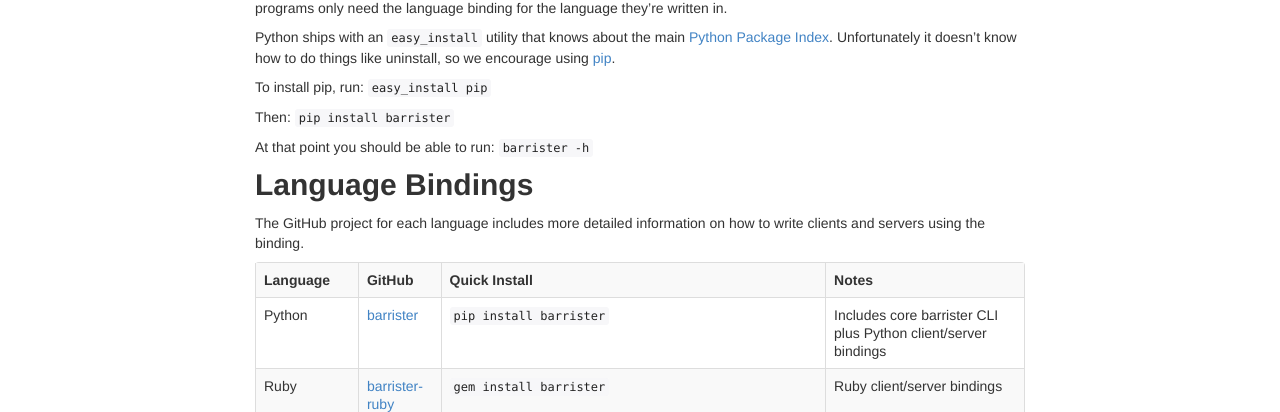
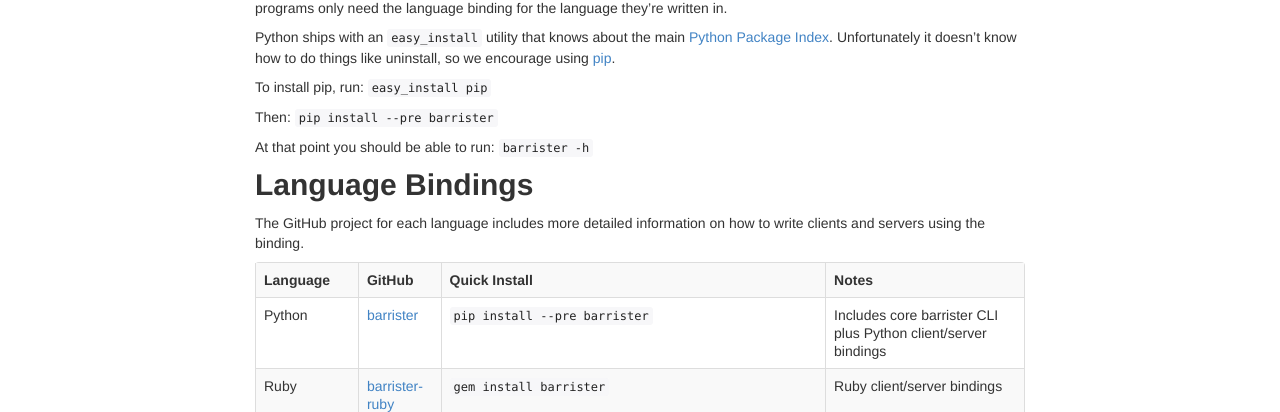
Before and after one commit to coopernurse/barrister-site, a Jekyll site: the page built from download.md, in a window 1280 px wide. Shown: the part 171-583 px from the top of the page. Built offline with Jekyll 4.4.1, drawn with Linux system fonts in a browser that asks for light colours; Markdown is read by kramdown in place of the engine named in the settings.

Commit message:
add --pre to pip example

```diff
--- a/download.md
+++ b/download.md
@@ -17,7 +17,7 @@
 
 To install pip, run:  `easy_install pip`
 
-Then: `pip install barrister`
+Then: `pip install --pre barrister`
 
 At that point you should be able to run: `barrister -h`
 
@@ -36,7 +36,7 @@
   <tr>
     <td>Python</td>
     <td><a href="https://github.com/coopernurse/barrister">barrister</a></td>
-    <td width="50%"><code>pip install barrister</code></td>
+    <td width="50%"><code>pip install --pre barrister</code></td>
     <td>Includes core barrister CLI plus Python client/server bindings</td>
   </tr>
   <tr>
```
